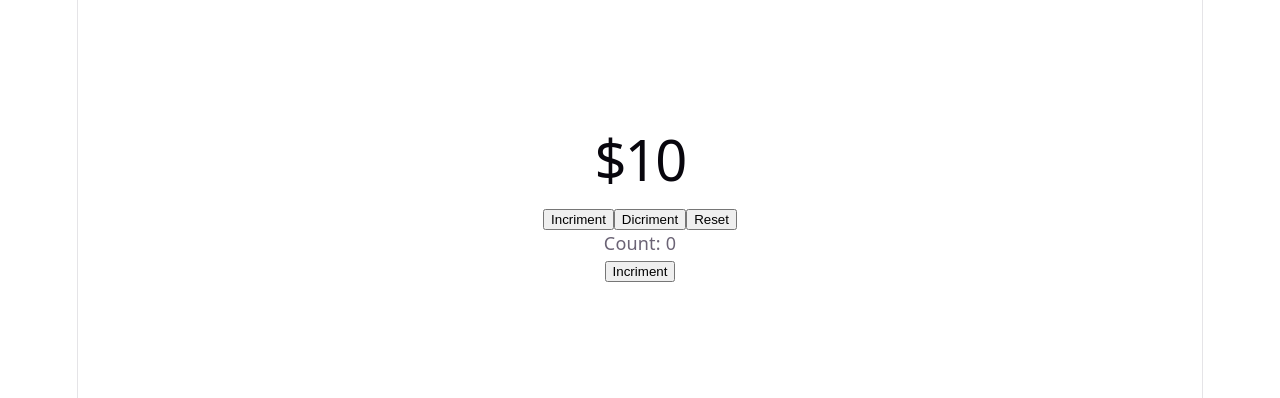
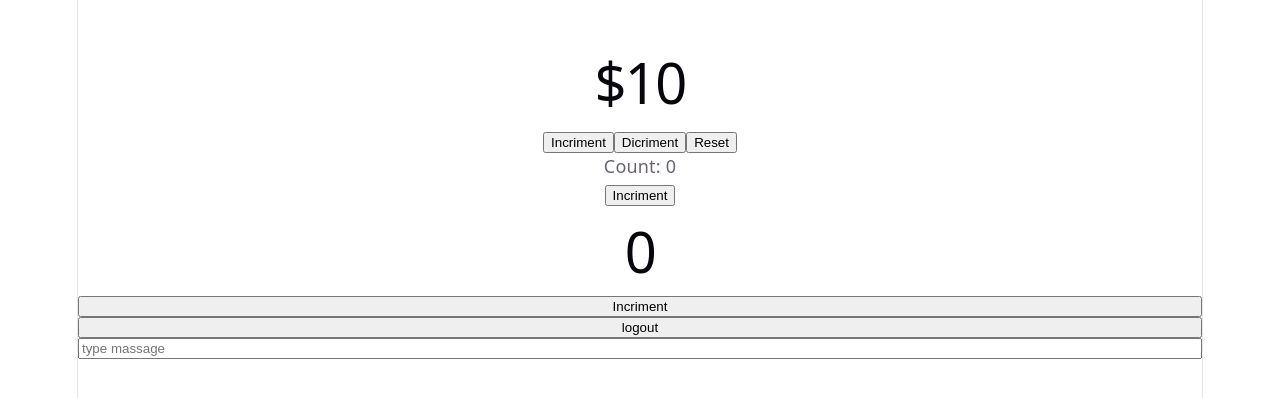
Before and after one commit to rayhan123-ahmed/React, a React (Vite) app in the folder state-demo/: page / in a window 1280 px wide. Shown: the part 202-600 px from the top of the page. Built offline with nearby package versions, Linux system fonts and the light colour scheme.

Commit message:
Refactor App component to include Counter and LoginCard components; update LoginCard state handling and message display

```diff
--- a/state-demo/src/App.jsx
+++ b/state-demo/src/App.jsx
@@ -1,6 +1,4 @@
 import "./App.css";
-import { Count } from "./Count";
-import { LoginCard } from "./LoginCard";
 import { UserDashBoard } from "./UseDashBoard";
 import { SimpleCounter } from "./SimpleCounter";
 import { PrevStateCounter } from "./PrevStateCounter";
@@ -12,12 +10,16 @@ import { CounterWithReducer } from "./CounterWithReducer";
 import { ShoppingCartWithreducer } from "./ShoppingCartWithreducer";
 import { CounterWithInit } from "./CounterWithInit";
 import { CustomSet } from "./CustomCounter";
+import { Counter } from "./Count";
+import {LoginCard} from './LoginCard'
 
 function App() {
   return (
     <>
-    <CustomSet />
-    <PrevStateCounter />
+      <CustomSet />
+      <PrevStateCounter />
+      <Counter />
+      <LoginCard />
 
       {/* <CounterWithInit /> *
       <ShoppingCartWithreducer />
@@ -27,7 +29,6 @@ function App() {
       <UserProfile />
       <SimpleCounter />
       <UserDashBoard />
-      <LoginCard />
       <Count />
       <BachingCounter />   */}
     </>
--- a/state-demo/src/Count.jsx
+++ b/state-demo/src/Count.jsx
@@ -1,17 +1,13 @@
 import { useState } from "react";
 
-export const Count = ()=>{
-    const [count,setCount] = useState(0);
 
+export function Counter() {
+    const [count, setCount] = useState(0);
 
-    const Handleclick = ()=>{
-        setCount(count+1)
-    }
-
-    return(
-        <div>
-            <p>count: {count}</p>
-            <button onClick={Handleclick}>Incriment</button>
-        </div>
+    return (
+        <>
+        <h1>{count}</h1>
+        <button onClick={()=> setCount(count+1)}>Incriment</button>
+        </>
     )
 }
--- a/state-demo/src/LoginCard.jsx
+++ b/state-demo/src/LoginCard.jsx
@@ -1,26 +1,28 @@
 import { useState } from "react";
 
-export const LoginCard = () => {
+export function LoginCard() {
   const [isLoggedIn, setIsLoggedIn] = useState(false);
-  const HandleClick = () => {
+
+  const [massage, setMassage] = useState("");
+
+  function HandleClick() {
     setIsLoggedIn(!isLoggedIn);
-  };
+  }
 
-  const [message, setMessage] = useState("");
+  function HandleMassage(event) {
+    setMassage(event.target.value);
+  }
 
-  const HandleMessage = (event) => {
-    setMessage(event.target.value);
-  };
   return (
     <>
-      <button onClick={HandleClick}>{isLoggedIn ? "logout" : "login"}</button>
+      <button onClick={HandleClick}>{isLoggedIn ? "login" : "logout"}</button>
+
       <input
-        type="text"
-        placeholder="send a message"
-        value={message}
-        onChange={HandleMessage}
+        placeholder="type massage"
+        value={massage}
+        onChange={HandleMassage}
       />
-      <p>{message}</p>
+      <p>{massage}</p>
     </>
   );
-};
+}
```
